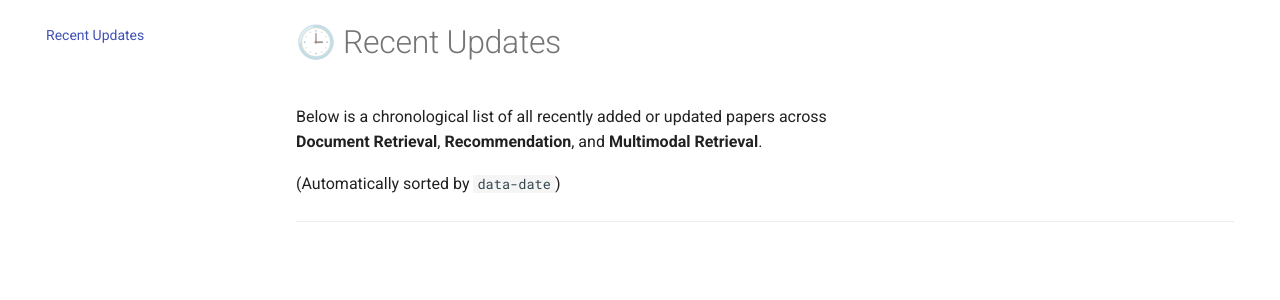
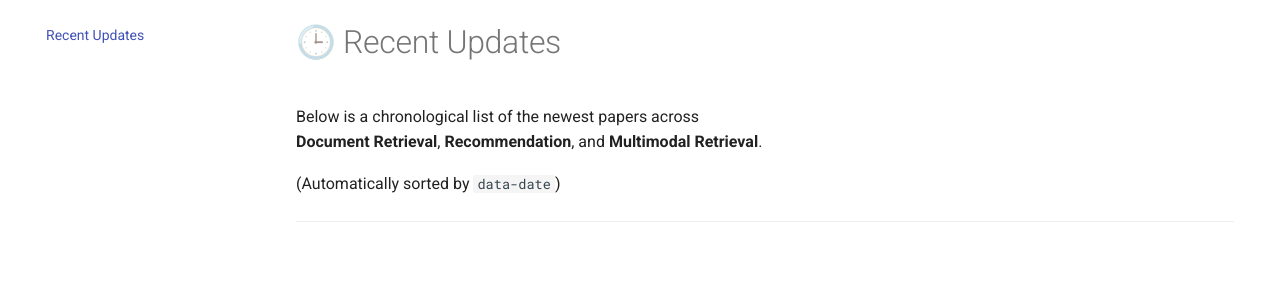
Before and after one commit to GenIR-notes/genir-notes, an MkDocs documentation site: the page built from docs/recent.md, in a window 1280 px wide. Shown: the part 135-435 px from the top of the page. Built offline with MkDocs 1.6.1 and Material for MkDocs 9.7.7, drawn with Linux system fonts in a browser that asks for light colours.

Commit message:
Update recent.md

```diff
--- a/docs/recent.md
+++ b/docs/recent.md
@@ -1,21 +1,19 @@
 # 🕒 Recent Updates
 
-Below is a chronological list of all recently added or updated papers across
+Below is a chronological list of the newest papers across
 **Document Retrieval**, **Recommendation**, and **Multimodal Retrieval**.
 
 (Automatically sorted by `data-date`)
 
 ---
 
+<!-- Load three paper pages invisibly (so DOM exists for JS) -->
 <div style="display:none;">
-
---8<-- "document_retrieval/papers.md"
---8<-- "recommendation/papers.md"
---8<-- "multimodal/papers.md"
-
+    <iframe src="/document_retrieval/papers/" style="display:none;"></iframe>
+    <iframe src="/recommendation/papers/" style="display:none;"></iframe>
+    <iframe src="/multimodal/papers/" style="display:none;"></iframe>
 </div>
 
-<!-- This container will display the sorted list -->
 <div id="recent-list"></div>
 
 <script src="/js/recent.js"></script>
```
